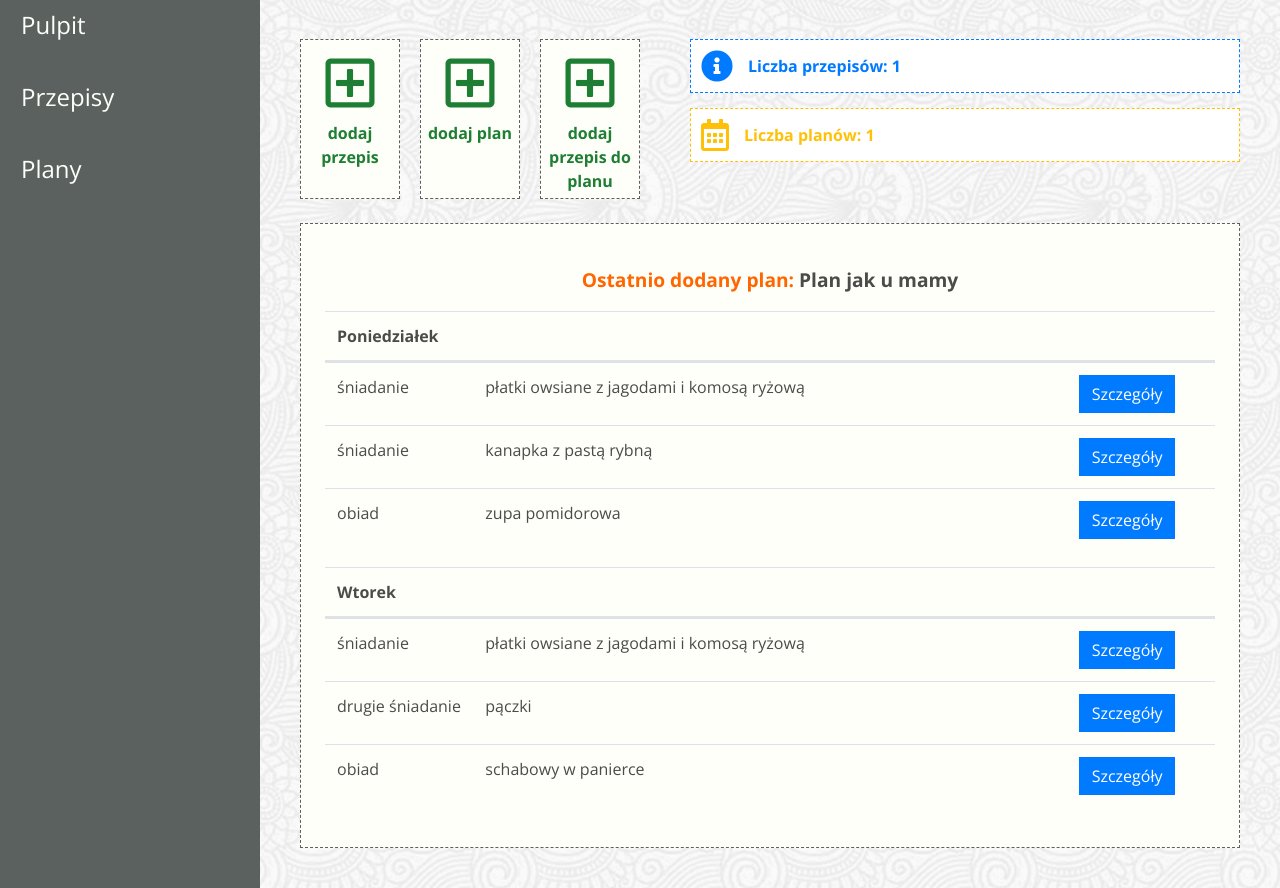
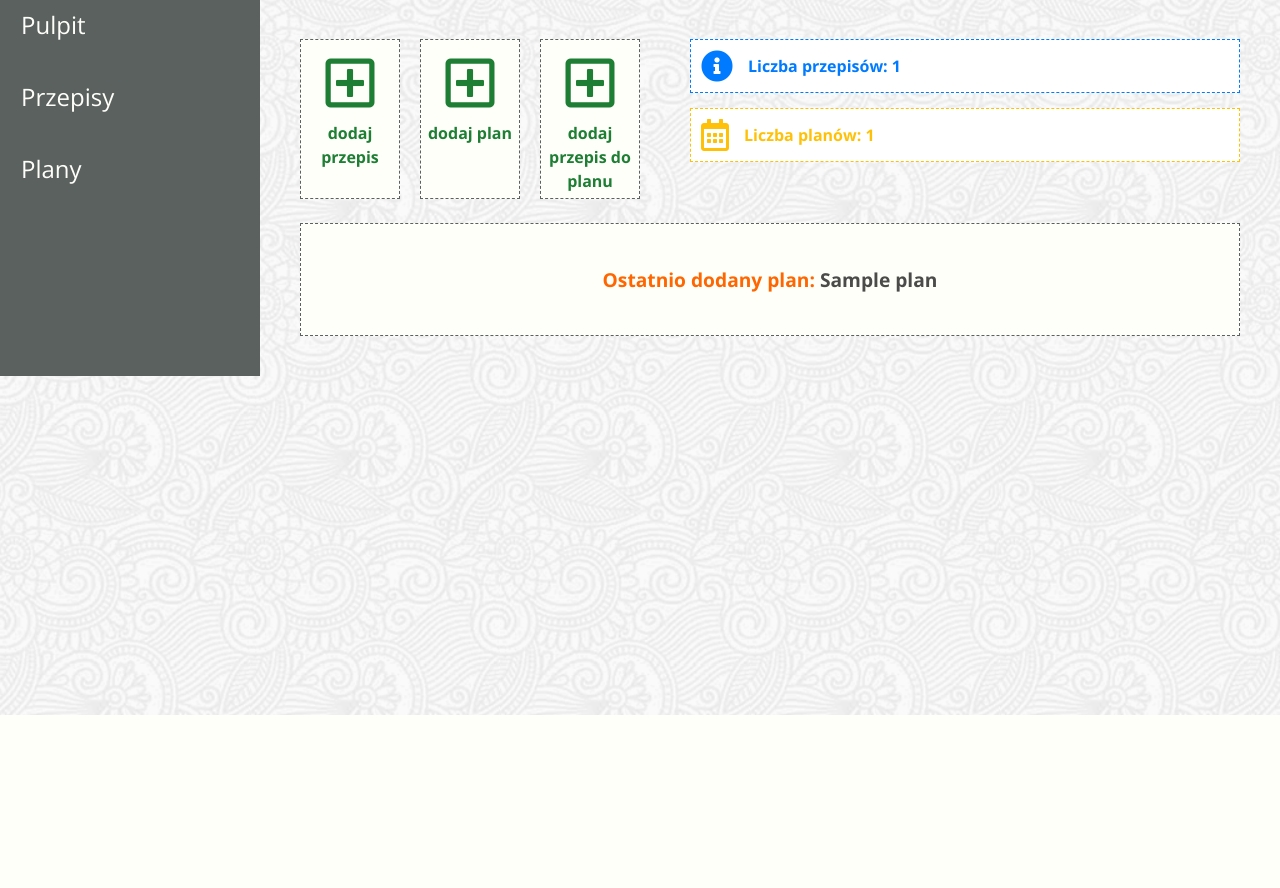
Before and after one commit to Samekmat/ScrumLab, a Django app: template jedzonko/templates/dashboard.html in a window 1280 px wide. Shown: the part 85-973 px from the top of the page. After the commit the page ends 800 px from the top, so only its background shows below. Run offline with Django 3.2, Linux system fonts and the light colour scheme; the template is opened without the code that fills it: most values are stand-ins (such as "Sample title", 1, 10 or a date in 2020); some libraries are stand-ins or nearby versions; some web fonts are replaced.

Commit message:
add latest plan display to dashboard

```diff
--- a/jedzonko/templates/dashboard.html
+++ b/jedzonko/templates/dashboard.html
@@ -36,8 +36,10 @@
     </div>
     <div class="m-4 p-4 border-dashed">
         <h2 class="dashboard-content-title">
-                        <span>Ostatnio dodany plan:</span> Plan jak u mamy
+            <span>Ostatnio dodany plan:</span> {{ latest_plan.name }} {# Plan jak u mamy #}
         </h2>
+        {% with latest_plan.recipeplan_set.all as recipes %}
+            {% if 1 in days %}
                 <table class="table">
                     <thead>
                     <tr class="d-flex">
@@ -46,24 +48,22 @@
                         <th class="col-2"></th>
                     </tr>
                     </thead>
+                    {% for recipe in recipes %}
+                        {% if recipe.day_name.order == 1 %}
                             <tbody>
                             <tr class="d-flex">
-                                <td class="col-2">śniadanie</td>
-                                <td class="col-8">płatki owsiane z jagodami i komosą ryżową</td>
-                                <td class="col-2"><button type="button" class="btn btn-primary rounded-0">Szczegóły</button></td>
-                            </tr>
-                            <tr class="d-flex">
-                                <td class="col-2">śniadanie</td>
-                                <td class="col-8">kanapka z pastą rybną</td>
-                                <td class="col-2"><button type="button" class="btn btn-primary rounded-0">Szczegóły</button></td>
-                            </tr>
-                            <tr class="d-flex">
-                                <td class="col-2">obiad</td>
-                                <td class="col-8">zupa pomidorowa</td>
-                                <td class="col-2"><button type="button" class="btn btn-primary rounded-0">Szczegóły</button></td>
+                                <td class="col-2">{{ recipe.meal_name }}</td>
+                                <td class="col-8">{{ recipe.recipe.name }}</td>
+                                <td class="col-2"><a href="{% url 'recipe_detail' recipe.id %}">
+                                    <button type="button" class="btn btn-primary rounded-0">Szczegóły</button>
+                                </a></td>
                             </tr>
                             </tbody>
+                        {% endif %}
+                    {% endfor %}
                 </table>
+            {% endif %}
+            {% if 2 in days %}
                 <table class="table">
                     <thead>
                     <tr class="d-flex">
@@ -72,23 +72,141 @@
                         <th class="col-2"></th>
                     </tr>
                     </thead>
+                    {% for recipe in recipes %}
+                        {% if recipe.day_name.order == 2 %}
                             <tbody>
                             <tr class="d-flex">
-                                <td class="col-2">śniadanie</td>
-                                <td class="col-8">płatki owsiane z jagodami i komosą ryżową</td>
-                                <td class="col-2"><button type="button" class="btn btn-primary rounded-0">Szczegóły</button></td>
-                            </tr>
-                            <tr class="d-flex">
-                                <td class="col-2">drugie śniadanie</td>
-                                <td class="col-8">pączki</td>
-                                <td class="col-2"><button type="button" class="btn btn-primary rounded-0">Szczegóły</button></td>
-                            </tr>
-                            <tr class="d-flex">
-                                <td class="col-2">obiad</td>
-                                <td class="col-8">schabowy w panierce</td>
-                                <td class="col-2"><button type="button" class="btn btn-primary rounded-0">Szczegóły</button></td>
+                                <td class="col-2">{{ recipe.meal_name }}</td>
+                                <td class="col-8">{{ recipe.recipe.name }}</td>
+                                <td class="col-2"><a href="{% url 'recipe_detail' recipe.id %}">
+                                    <button type="button" class="btn btn-primary rounded-0">Szczegóły</button>
+                                </a></td>
                             </tr>
                             </tbody>
+                        {% endif %}
+                    {% endfor %}
                 </table>
+            {% endif %}
+            {% if 3 in days %}
+                <table class="table">
+                    <thead>
+                    <tr class="d-flex">
+                        <th class="col-2">Środa</th>
+                        <th class="col-8"></th>
+                        <th class="col-2"></th>
+                    </tr>
+                    </thead>
+                    {% for recipe in recipes %}
+                        {% if recipe.day_name.order == 3 %}
+                            <tbody>
+                            <tr class="d-flex">
+                                <td class="col-2">{{ recipe.meal_name }}</td>
+                                <td class="col-8">{{ recipe.recipe.name }}</td>
+                                <td class="col-2"><a href="{% url 'recipe_detail' recipe.id %}">
+                                    <button type="button" class="btn btn-primary rounded-0">Szczegóły</button>
+                                </a></td>
+                            </tr>
+                            </tbody>
+                        {% endif %}
+                    {% endfor %}
+                </table>
+            {% endif %}
+            {% if 4 in days %}
+                <table class="table">
+                    <thead>
+                    <tr class="d-flex">
+                        <th class="col-2">Czwartek</th>
+                        <th class="col-8"></th>
+                        <th class="col-2"></th>
+                    </tr>
+                    </thead>
+                    {% for recipe in recipes %}
+                        {% if recipe.day_name.order == 4 %}
+                            <tbody>
+                            <tr class="d-flex">
+                                <td class="col-2">{{ recipe.meal_name }}</td>
+                                <td class="col-8">{{ recipe.recipe.name }}</td>
+                                <td class="col-2"><a href="{% url 'recipe_detail' recipe.id %}">
+                                    <button type="button" class="btn btn-primary rounded-0">Szczegóły</button>
+                                </a></td>
+                            </tr>
+                            </tbody>
+                        {% endif %}
+                    {% endfor %}
+                </table>
+            {% endif %}
+            {% if 5 in days %}
+                <table class="table">
+                    <thead>
+                    <tr class="d-flex">
+                        <th class="col-2">Piątek</th>
+                        <th class="col-8"></th>
+                        <th class="col-2"></th>
+                    </tr>
+                    </thead>
+                    {% for recipe in recipes %}
+                        {% if recipe.day_name.order == 5 %}
+                            <tbody>
+                            <tr class="d-flex">
+                                <td class="col-2">{{ recipe.meal_name }}</td>
+                                <td class="col-8">{{ recipe.recipe.name }}</td>
+                                <td class="col-2"><a href="{% url 'recipe_detail' recipe.id %}">
+                                    <button type="button" class="btn btn-primary rounded-0">Szczegóły</button>
+                                </a></td>
+                            </tr>
+                            </tbody>
+                        {% endif %}
+                    {% endfor %}
+                </table>
+            {% endif %}
+            {% if 6 in days %}
+                <table class="table">
+                    <thead>
+                    <tr class="d-flex">
+                        <th class="col-2">Sobota</th>
+                        <th class="col-8"></th>
+                        <th class="col-2"></th>
+                    </tr>
+                    </thead>
+                    {% for recipe in recipes %}
+                        {% if recipe.day_name.order == 6 %}
+                            <tbody>
+                            <tr class="d-flex">
+                                <td class="col-2">{{ recipe.meal_name }}</td>
+                                <td class="col-8">{{ recipe.recipe.name }}</td>
+                                <td class="col-2"><a href="{% url 'recipe_detail' recipe.id %}">
+                                    <button type="button" class="btn btn-primary rounded-0">Szczegóły</button>
+                                </a></td>
+                            </tr>
+                            </tbody>
+                        {% endif %}
+                    {% endfor %}
+                </table>
+            {% endif %}
+            {% if 7 in days %}
+                <table class="table">
+                    <thead>
+                    <tr class="d-flex">
+                        <th class="col-2">Niedziela</th>
+                        <th class="col-8"></th>
+                        <th class="col-2"></th>
+                    </tr>
+                    </thead>
+                    {% for recipe in recipes %}
+                        {% if recipe.day_name.order == 7 %}
+                            <tbody>
+                            <tr class="d-flex">
+                                <td class="col-2">{{ recipe.meal_name }}</td>
+                                <td class="col-8">{{ recipe.recipe.name }}</td>
+                                <td class="col-2"><a href="{% url 'recipe_detail' recipe.id %}">
+                                    <button type="button" class="btn btn-primary rounded-0">Szczegóły</button>
+                                </a></td>
+                            </tr>
+                            </tbody>
+                        {% endif %}
+                    {% endfor %}
+                </table>
+            {% endif %}
+        {% endwith %}
     </div>
 {% endblock content %}
```
Also changed, not shown: jedzonko/views.py (+8 -1 lines), jedzonko/migrations/0003_auto_20210223_1350.py (added). Lines whose indentation alone changed are shown as unchanged.
